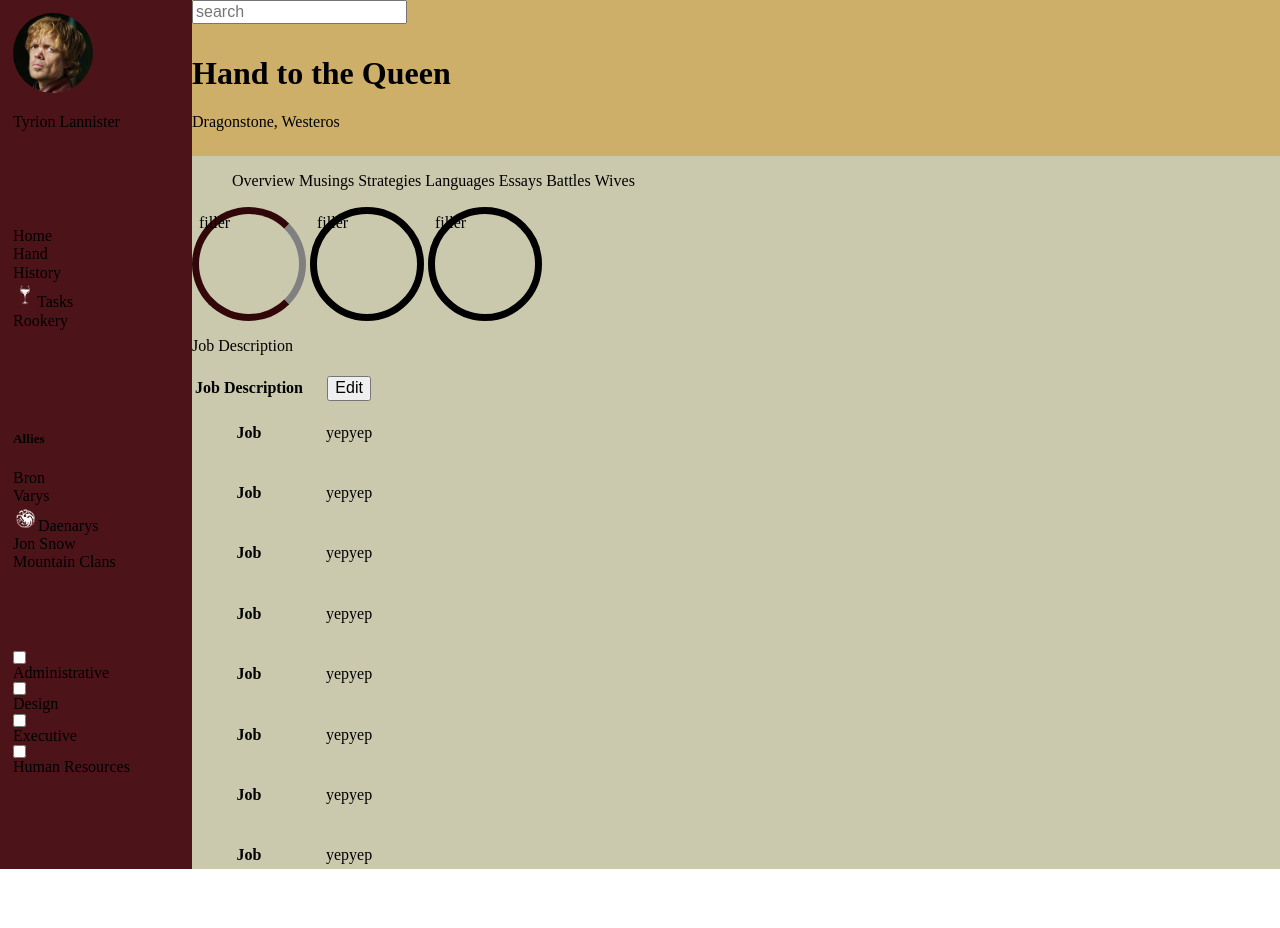
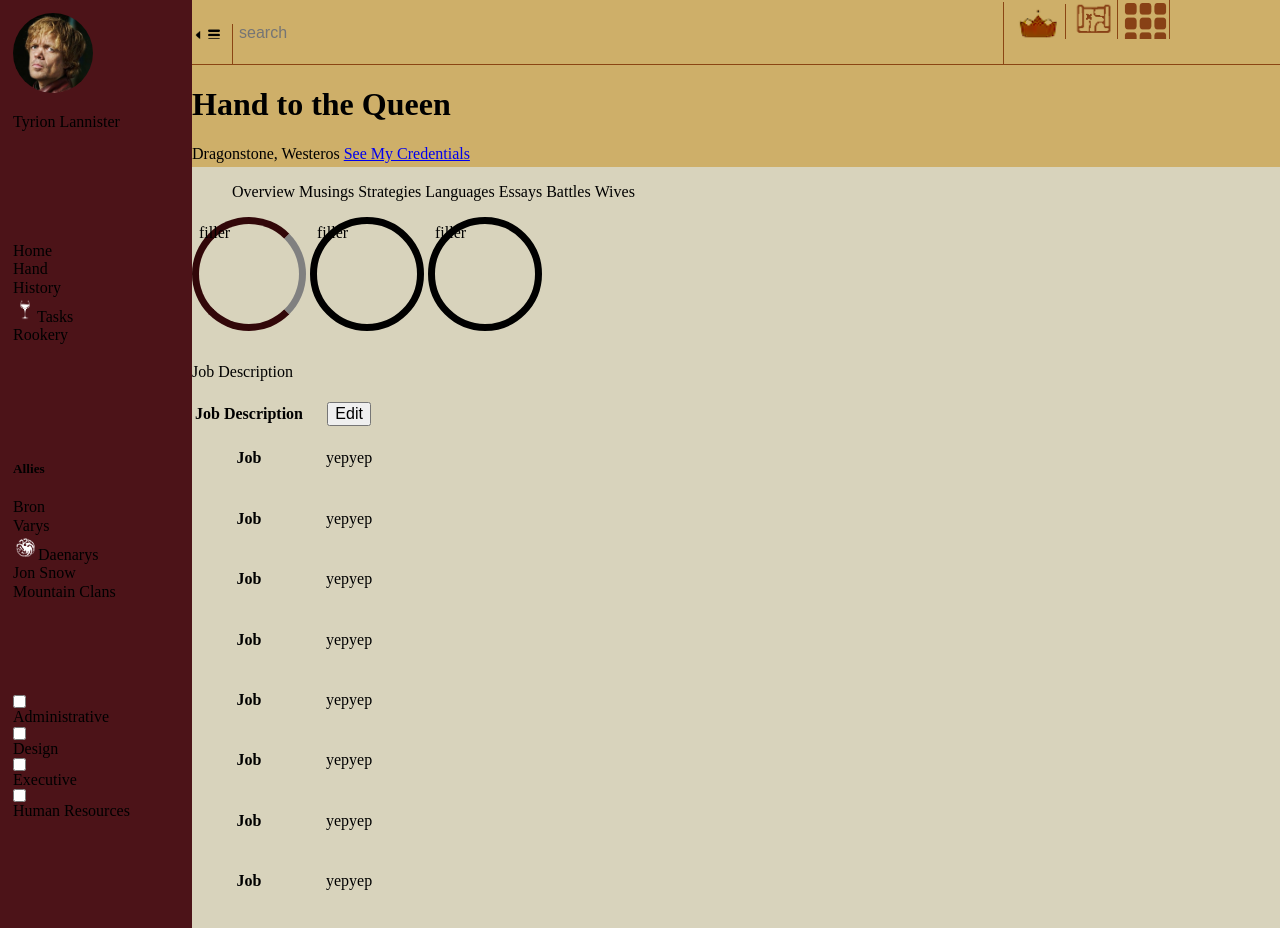
Before and after one commit to farmermel/ms-comp-challenge-3, a plain HTML site: page index.html in a window 1280 px wide. Before the commit the page ends 887 px from the top, so only its background shows below. Drawn offline with Linux system fonts and the light colour scheme.

Commit message:
Add all elements of header
Still needs a ton of styling

```diff
--- a/index.html
+++ b/index.html
@@ -9,11 +9,24 @@
   <body>
     <header>
       <section class="search-area">
-        <input placeholder="search"></section>
+        <div class="nav-toggle-container">
+          <button class="toggle-nav-arrow"></button>
+          <button class="toggle-nav-menu-btn"></button>
+        </div>
+        <input class="nav-search" placeholder="search">
+        <button class="crown-nav-icon"></button>
+        <button class="map-nav-icon"></button>
+        <button class="grid-nav-icon"></button>
       </section>
       <section class="page-title">
         <h1>Hand to the Queen</h1>
-        <p>Dragonstone, Westeros</p>
+        <p>Dragonstone, Westeros <a href=#>See My Credentials</a></p>
+        <div class="edit-page-buttons">
+          <button></button>
+          <button></button>
+          <button></button>
+          <button></button>
+        </div>
       </section>
     </header>
     <main>
--- a/styles.css
+++ b/styles.css
@@ -16,10 +16,7 @@ nav {
 
 header {
   display: grid;
-  grid-template-columns: 40% 60%;
   grid-template-rows: auto;
-  grid-column-start: 2;
-  grid-column-end: 3;
   grid-row-start: 1;
   grid-row-end: 2;
   background-color: #ceaf69;
@@ -31,7 +28,7 @@ main {
   grid-column-end: 3;
   grid-row-start: 2;
   grid-row-end: 3;
-  background-color: #cbc9ad;
+  background-color: #d8d3bc;
 }
 
 li {
@@ -46,6 +43,73 @@ td {
 .search-area {
   grid-row-start: 1;
   grid-row-end: 2;
+  border-bottom: solid 1.5px saddlebrown;
+}
+
+.nav-toggle-container {
+  display: inline-block;
+  border-right: solid 1.5px saddlebrown;
+  height: 40px;
+  width: 40px;
+}
+
+.toggle-nav-arrow {
+  background-color: transparent;
+  border-style: none;
+  height: 10px;
+  background-image: url(images/arrow-left.png);
+  background-repeat: no-repeat;
+  background-size: cover;
+}
+
+.toggle-nav-menu-btn {
+  background-color: transparent;
+  border-style: none;
+  height: 10px;
+  background-image: url(images/menu-icon.png);
+  background-repeat: no-repeat;
+  background-size: cover;
+}
+
+.nav-search {
+  border-style: none;
+  border-right: 1.5px solid saddlebrown;
+  height: 60px;
+  width: 70%;
+  background: #ceaf69;
+}
+
+.crown-nav-icon {
+  background-color: transparent;
+  border-style: none;
+  border-right: solid 1.5px saddlebrown;
+  background-image: url(images/crown-nav.png);
+  background-repeat: no-repeat;
+  background-size: cover;
+  height: 35px;
+  width: 58px;
+}
+
+.map-nav-icon {
+  background-color: transparent;
+  border-style: none;
+  border-right: solid 1.5px saddlebrown;
+  background-image: url(images/map-icon.png);
+  background-repeat: no-repeat;
+  background-size: cover;
+  height: 39px;
+  width: 48px;
+}
+
+.grid-nav-icon {
+  background-color: transparent;
+  border-style: none;
+  border-right: solid 1.5px saddlebrown;
+  background-image: url(images/grid-icon.png);
+  background-repeat: no-repeat;
+  background-size: cover;
+  height: 39px;
+  width: 48px;
 }
 
 .page-title {
```
Also changed, not shown: images/arrow-left.png (added), images/crown-nav.png (added), images/grid-icon.png (added), images/map-icon.png (added), images/menu-icon.png (added).
